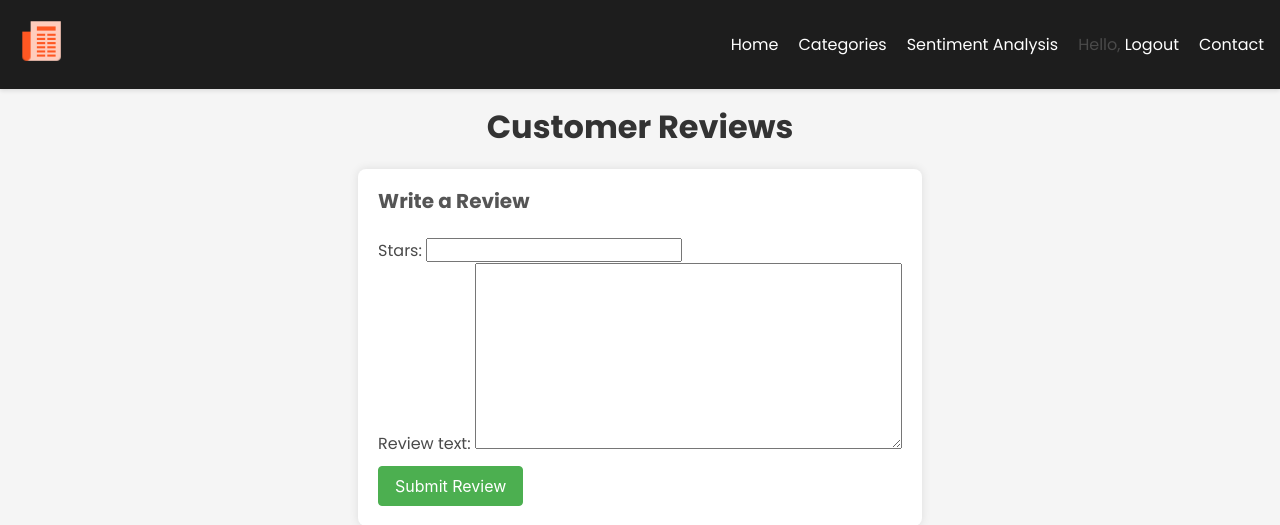
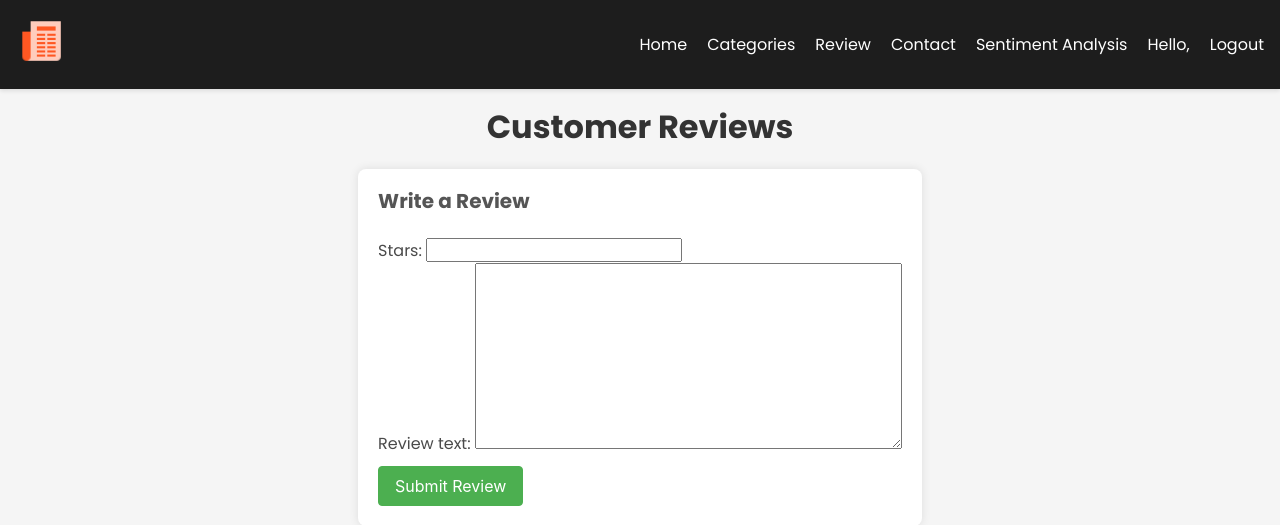
Before and after one commit to RisSonthalia/News-Sentiment-Analyzer, a Django app: page /review_page/ in a window 1280 px wide. Shown: the top 525 px of the page. Run offline with Django 5.2, Linux system fonts and the light colour scheme; a user stored in the database is signed in; data comes from the database, SQL or seed files in the repository; tables that the repository leaves empty hold one stand-in row (values such as "Sample post").

Commit message:
Update review.html

```diff
--- a/templates/review.html
+++ b/templates/review.html
@@ -39,7 +39,10 @@
         .nav-links ul li {
             margin: 0;
         }
-
+        .nav-links ul span {
+            color: #fff;
+            text-decoration: none;
+        }
         .nav-links ul li a {
             color: #fff;
             text-decoration: none;
@@ -177,16 +180,17 @@
                 <ul>
                     <li><a href="{% url 'home' %}">Home</a></li>
                     <li><a href="#">Categories</a></li>
+                    <li><a href="{% url 'review_page' %}">Review</a></li>
+                    <li><a href="#">Contact</a></li>
                     {% if user.is_authenticated %}
                         <li><a href="{% url 'sentiment_analysis' %}">Sentiment Analysis</a></li>
                         <li class="user-section">
                             <span>Hello, {{ user.first_name }}</span>
-                            <a href="{% url 'logoutUser' %}">Logout</a>
                         </li>
+                        <li><a href="{% url 'logoutUser' %}">Logout</a></li>
                     {% else %}
                         <li><a href="{% url 'login' %}">Login</a></li>
                     {% endif %}
-                    <li><a href="#">Contact</a></li>
                 </ul>
             </div>
         </nav>
```
